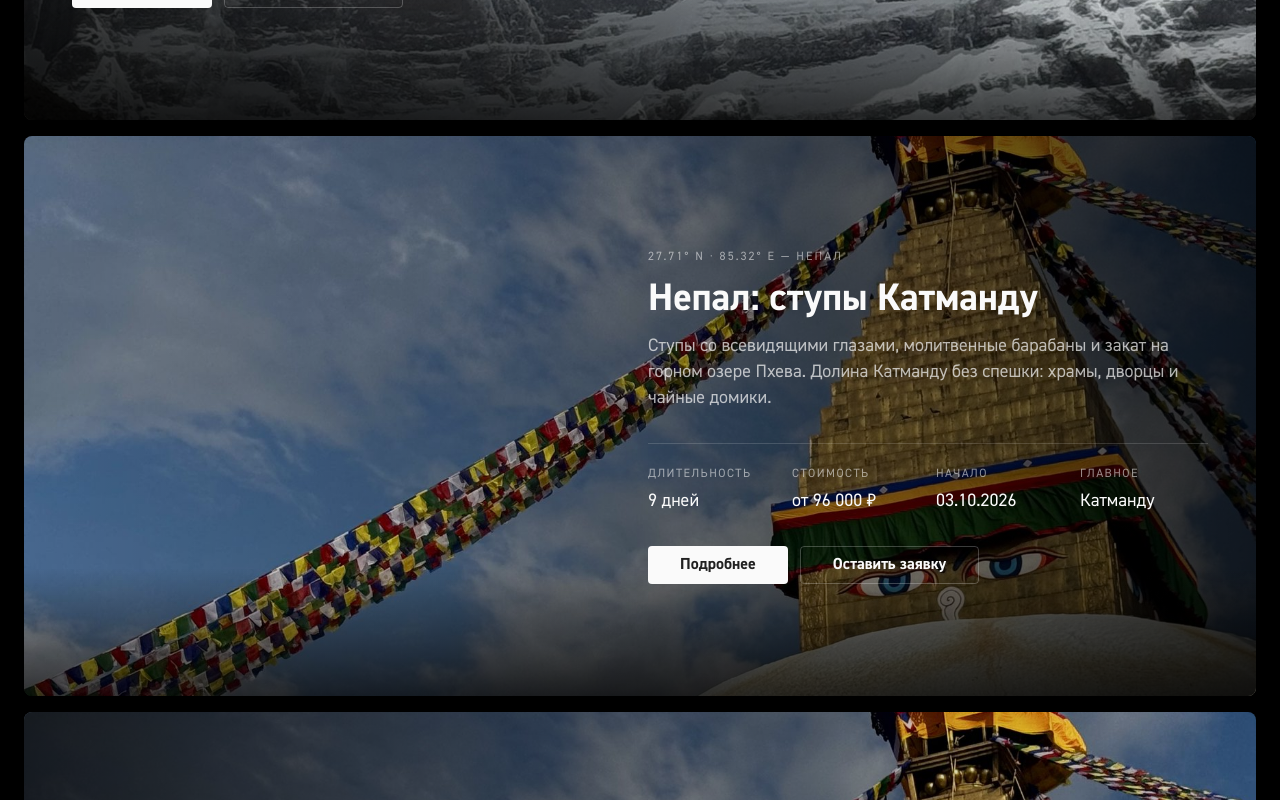
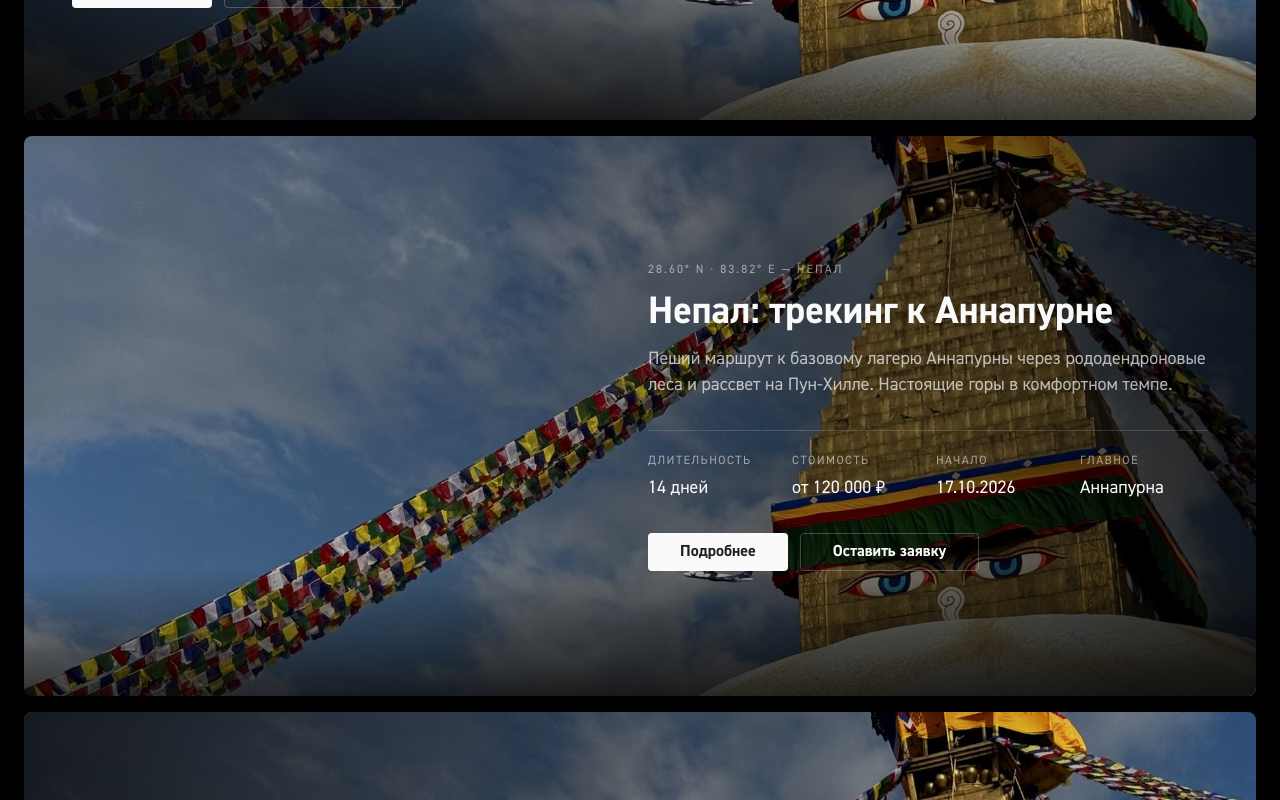
Before and after one commit to fifulina-uxui/wild-soul-routes, a React (Vite) app: page / in a window 1280 px wide. Shown: the part 1440-2240 px from the top of the page. Built offline with nearby package versions, Linux system fonts and the light colour scheme.

Commit message:
Главная: только 4 ближайших тура, сортировка по дате

```diff
--- a/src/sections/Tours.tsx
+++ b/src/sections/Tours.tsx
@@ -4,6 +4,17 @@ import { Reveal } from './Reveal'
 
 export default function Tours() {
   const { t } = useLang()
+
+  // Четыре ближайших тура по дате начала (dd.mm.yyyy)
+  const nearest = [...t.tours.items]
+    .sort((a, b) => {
+      const ts = (d: string) => {
+        const [dd, mm, yyyy] = d.split('.')
+        return Number(`${yyyy}${mm}${dd}`)
+      }
+      return ts(a.start) - ts(b.start)
+    })
+    .slice(0, 4)
 
   return (
     <section id="tours" className="bg-black">
@@ -19,7 +30,7 @@ export default function Tours() {
       </div>
 
       <div className="flex flex-col gap-4 px-4 md:px-6">
-        {t.tours.items.map((tour, i) => (
+        {nearest.map((tour, i) => (
           <Reveal key={tour.id}>
             <article className="group relative min-h-[70vh] overflow-hidden rounded-[8px]">
               <img
```
